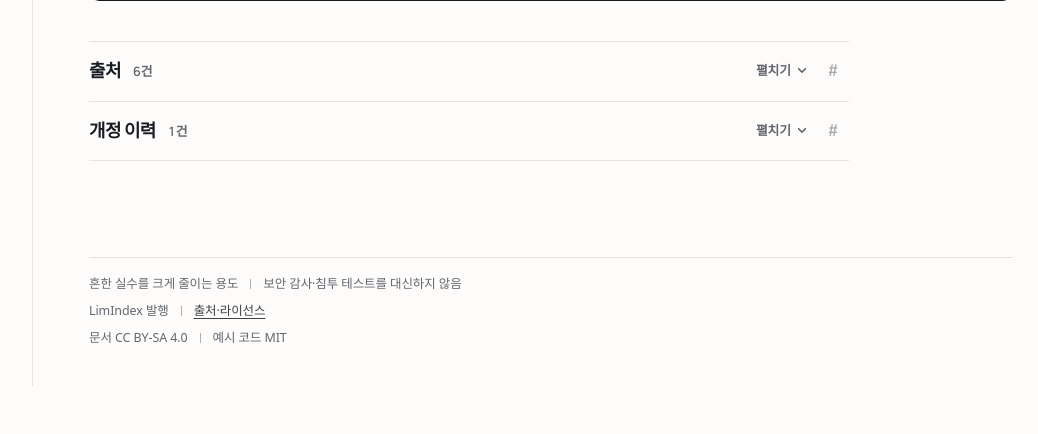
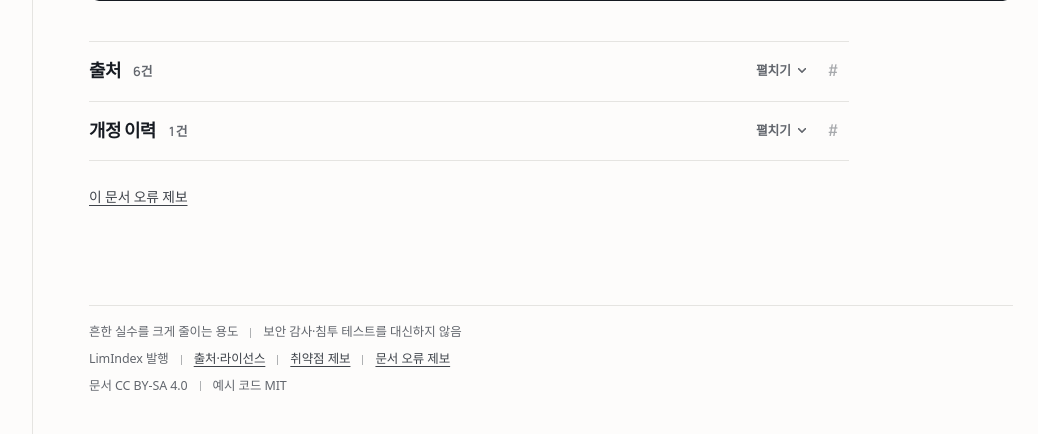
Before and after one commit to limindex/white-security, a PHP site: page /white-security/issues/WS-PI-001 in a window 1280 px wide. Shown: the part 3305-3739 px from the top of the page, without its empty margins (235-1273 px from the left). Before the commit the page ends 3691 px from the top, so only its background shows below. Run offline with PHP 8.4, Linux system fonts and the light colour scheme; some libraries are stand-ins or nearby versions; some web fonts are replaced.

Commit message:
제보 경로: 바닥글에 취약점 제보(비공개 Security Advisory)·문서 오류 제보, 이슈 문서 끝에 '이 문서 오류 제보' 링크, 바닥글 구분선은 줄 머리에 오지 않게 CSS로
Co-Authored-By: Claude Opus 5.5 <noreply@anthropic.com>

```diff
--- a/assets/css/site.css
+++ b/assets/css/site.css
@@ -138,7 +138,7 @@ code { font-family: var(--font-mono); }
 .ws-tx { display: block; }
 
 /* 1px 세로선 구분 (가운뎃점 나열 대신) */
-.ws-foot i, .ws-docid i {
+.ws-docid i {
   display: inline-block;
   width: 1px;
   height: 10px;
@@ -487,6 +487,7 @@ html:not(.js) .ws-copy, html:not(.js) .ws-tabs, html:not(.js) .ws-check-status {
 .ws-main:has(> .ws-page:not(.ws-page--wide)) .ws-foot { max-width: var(--col-page); }
 .ws-main:has(> .ws-home, > .ws-page--wide) .ws-foot { max-width: var(--col-wide); }
 .ws-foot p { display: flex; flex-wrap: wrap; align-items: center; gap: 8px 12px; margin: 0; font-size: .78rem; color: var(--ink-3); }
+.ws-foot .ws-seps { --sep-gap: 25px; column-gap: var(--sep-gap); }
 .ws-foot a { padding-block: 8px; margin-block: -8px; color: var(--ink-2); }
 
 /* ---------- 500 ---------- */
@@ -799,6 +800,9 @@ a.ws-id:hover { color: var(--accent); text-decoration-color: currentColor; }
 .ws-doc { grid-area: doc; min-width: 0; max-width: 760px; }
 .ws-doc-end { grid-area: end; min-width: 0; max-width: 760px; }
 .ws-doc-end > .ws-fold:first-child { margin-top: 0; }
+.ws-doc-report { margin: 24px 0 0; font-size: .86rem; }
+.ws-doc-report a { color: var(--ink-2); }
+.ws-doc-report a:hover { color: var(--accent); }
 .ws-issue--nocode .ws-rail { display: none; }
 
 .ws-print-meta { display: none; }
@@ -1262,9 +1266,6 @@ html:not(.js) .ws-itabs-list { display: none; }
   .ws-cov-table td:first-child { grid-column: 1 / -1; min-width: 0; }
   .ws-anchor.is-done::after { margin-left: 0; margin-top: 52px; }
   .ws-sec.ws-fold > .ws-anchor { top: 8px; }
-  /* 바닥글 범위 문구: 줄이 꺾이면 구분선이 줄 끝에 매달리므로 두 줄로 */
-  .ws-foot .ws-foot-scope { flex-direction: column; align-items: flex-start; }
-  .ws-foot-scope i { display: none; }
   .ws-block--cmd pre { font-size: .8rem; }
   .ws-maps-fold { margin-top: 16px; }
   .ws-maps-fold > summary { display: flex; align-items: center; gap: 12px; min-height: 45px; padding: 0 12px; border-radius: var(--r-md); box-shadow: inset 0 0 0 1px var(--line); list-style: none; cursor: pointer; font: 700 .86rem var(--font-display); color: var(--ink-2); }
--- a/templates/issue.php
+++ b/templates/issue.php
@@ -123,5 +123,8 @@ if ($issue->revisions) {
     echo $fold('revisions', '개정 이력', $rev . '</ol>', count($issue->revisions) . '건');
 }
 ?>
+<?php if (($slug = $site->repoSlug()) !== ''): ?>
+<p class="ws-doc-report"><a href="https://github.com/<?= Site::e($slug) ?>/issues/new?title=<?= Site::e(rawurlencode($issue->id . ' 문서 오류')) ?>" rel="noopener noreferrer">이 문서 오류 제보</a></p>
+<?php endif ?>
 </div>
 </article>
--- a/templates/layout.php
+++ b/templates/layout.php
@@ -77,9 +77,10 @@ $github = $site->setting('github');
 <?php endif ?>
 <?= $content ?>
 <footer class="ws-foot">
-<p class="ws-foot-scope"><span>흔한 실수를 크게 줄이는 용도</span><i></i><span><?= Site::t('보안 감사·침투 테스트를 대신하지 않음') ?></span></p>
-<p class="ws-foot-links"><?php if ($publisher !== ''): ?><span><?= Site::e($publisher) ?> 발행</span><i></i><?php endif ?><?php if ($site->pageOn('sources')): ?><a href="<?= Site::e($site->url('sources')) ?>"><?= Site::t('출처·라이선스') ?></a><?php endif ?></p>
-<p class="ws-foot-license"><span>문서 CC BY-SA 4.0</span><i></i><span>예시 코드 MIT</span></p>
+<?php $slug = $site->repoSlug(); /* 구분선은 CSS(.ws-seps): 줄이 꺾여도 줄 머리에 선이 오지 않음 */ ?>
+<p class="ws-foot-scope ws-seps"><span>흔한 실수를 크게 줄이는 용도</span><span><?= Site::t('보안 감사·침투 테스트를 대신하지 않음') ?></span></p>
+<p class="ws-foot-links ws-seps"><?php if ($publisher !== ''): ?><span><?= Site::e($publisher) ?> 발행</span><?php endif ?><?php if ($site->pageOn('sources')): ?><a href="<?= Site::e($site->url('sources')) ?>"><?= Site::t('출처·라이선스') ?></a><?php endif ?><?php if ($slug !== ''): ?><a href="https://github.com/<?= Site::e($slug) ?>/security/advisories/new" rel="noopener noreferrer">취약점 제보</a><a href="https://github.com/<?= Site::e($slug) ?>/issues/new" rel="noopener noreferrer">문서 오류 제보</a><?php endif ?></p>
+<p class="ws-foot-license ws-seps"><span>문서 CC BY-SA 4.0</span><span>예시 코드 MIT</span></p>
 </footer>
 </main>
 </div>
```
Also changed, not shown: tests/SiteNavTest.php (+16 -0 lines).
